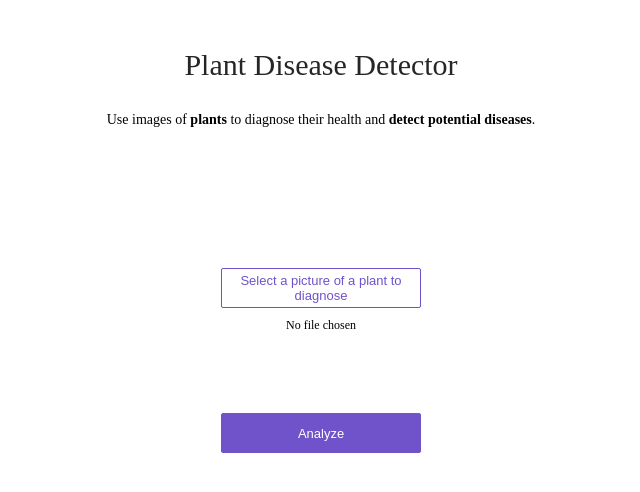
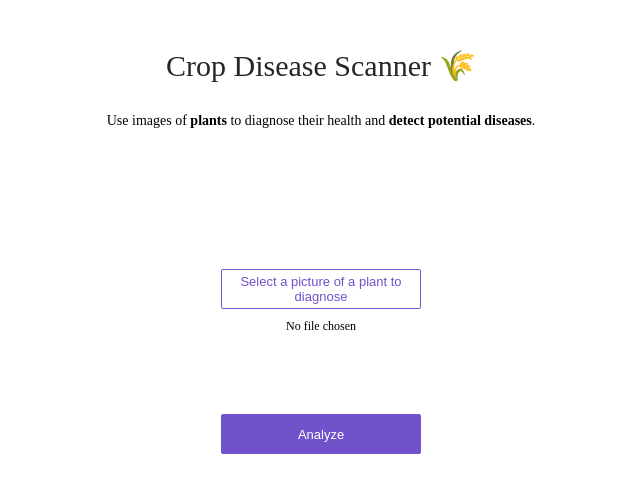
Before and after one commit to akt-nielsen/Hydrophiles-Crop-Scanner, a plain HTML site: page app/view/index.html in a window 1280 px wide. Shown: the whole page, without its empty margins (319-959 px from the left). Drawn offline with Linux system fonts and the light colour scheme.

Commit message:
Update index.html

```diff
--- a/app/view/index.html
+++ b/app/view/index.html
@@ -7,7 +7,7 @@
 <body>
 <div>
     <div class='center'>
-        <div class='title'>Plant Disease Detector</div>
+        <div class='title'>Crop Disease Scanner 🌾</div>
         <p>
           Use images of <strong>plants</strong> to diagnose their health and <strong>detect potential diseases</strong>.
         </p>
```
